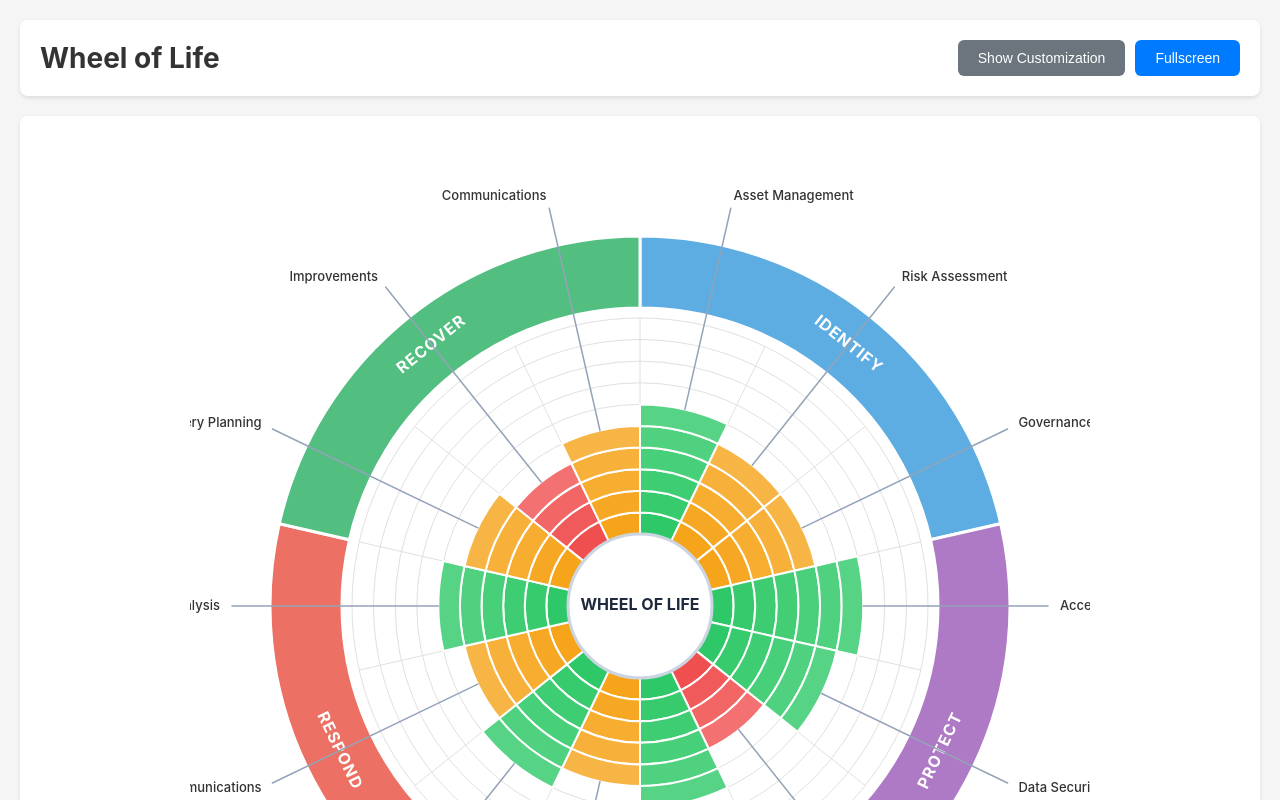
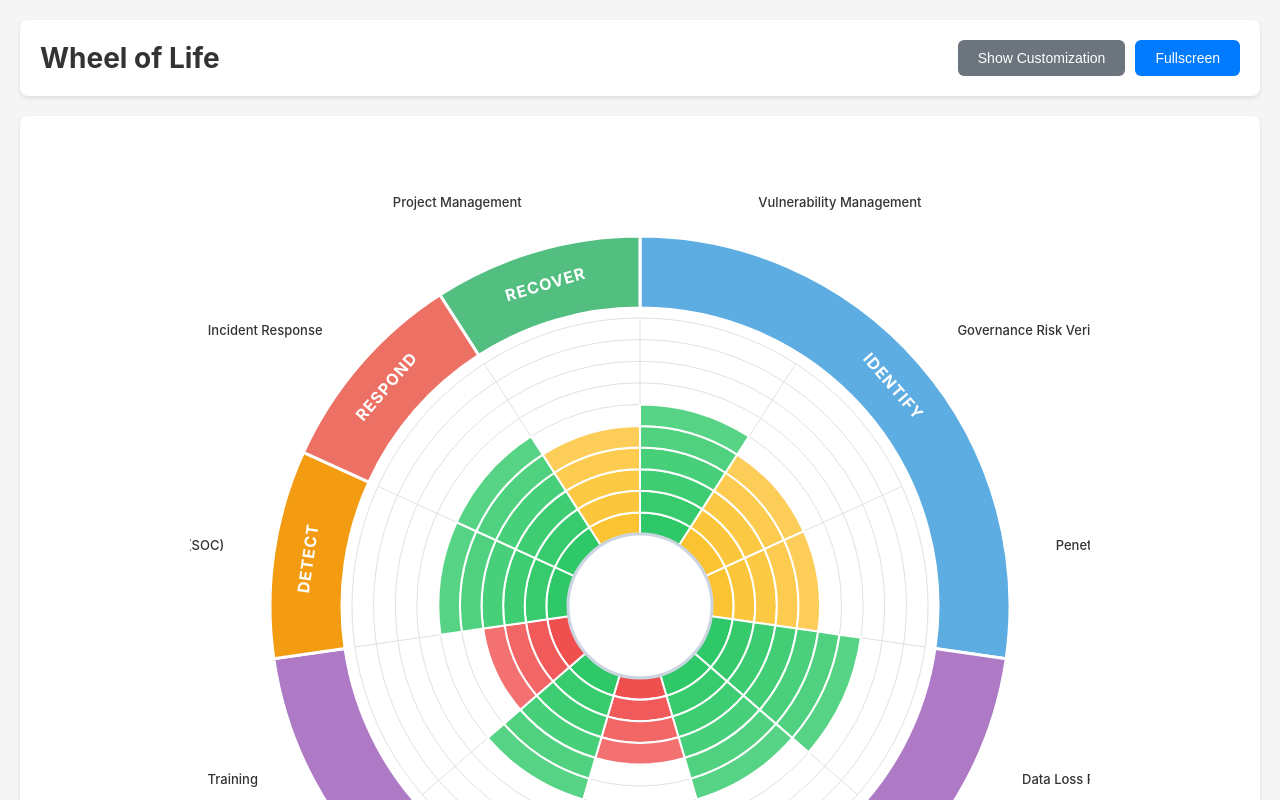
Before and after one commit to ericishere/wheel, a React (Vite) app: page / in a window 1280 px wide. Shown: the top 800 px of the page. Built offline with nearby package versions, Linux system fonts and the light colour scheme.

Commit message:
Refactor: Update categories and styling for Wheel of Life
Co-authored-by: a2818736116 <a2818736116@gmail.com>

```diff
--- a/src/App.jsx
+++ b/src/App.jsx
@@ -8,9 +8,9 @@ const defaultCategories = [
     name: "IDENTIFY",
     color: "#5DADE2",
     items: [
-      { id: 1, name: "Asset Management", rating: 6 },
-      { id: 2, name: "Risk Assessment", rating: 5 },
-      { id: 3, name: "Governance", rating: 5 }
+      { id: 1, name: "Vulnerability Management", rating: 6 },
+      { id: 2, name: "Governance Risk Verification", rating: 5 },
+      { id: 3, name: "Penetration Test", rating: 5 }
     ]
   },
   {
@@ -18,9 +18,11 @@ const defaultCategories = [
     name: "PROTECT",
     color: "#AF7AC5",
     items: [
-      { id: 4, name: "Access Control", rating: 7 },
-      { id: 5, name: "Data Security", rating: 6 },
-      { id: 6, name: "Training & Awareness", rating: 4 }
+      { id: 4, name: "Data Loss Prevention (DLP)", rating: 7 },
+      { id: 5, name: "Architecture", rating: 6 },
+      { id: 6, name: "Engineering", rating: 4 },
+      { id: 7, name: "DevSecOps", rating: 6 },
+      { id: 8, name: "Training", rating: 4 }
     ]
   },
   {
@@ -28,8 +30,7 @@ const defaultCategories = [
     name: "DETECT",
     color: "#F39C12",
     items: [
-      { id: 7, name: "Anomalies & Events", rating: 6 },
-      { id: 8, name: "Continuous Monitoring", rating: 5 }
+      { id: 9, name: "Security Operation Center (SOC)", rating: 6 }
     ]
   },
   {
@@ -37,9 +38,7 @@ const defaultCategories = [
     name: "RESPOND",
     color: "#EC7063",
     items: [
-      { id: 9, name: "Response Planning", rating: 6 },
-      { id: 10, name: "Communications", rating: 5 },
-      { id: 11, name: "Analysis", rating: 6 }
+      { id: 10, name: "Incident Response", rating: 6 }
     ]
   },
   {
@@ -47,9 +46,7 @@ const defaultCategories = [
     name: "RECOVER",
     color: "#52BE80",
     items: [
-      { id: 12, name: "Recovery Planning", rating: 5 },
-      { id: 13, name: "Improvements", rating: 4 },
-      { id: 14, name: "Communications", rating: 5 }
+      { id: 11, name: "Project Management", rating: 5 }
     ]
   }
 ];
@@ -67,9 +64,9 @@ function App() {
   const [maxScore, setMaxScore] = useState(10);
   const [lowThreshold, setLowThreshold] = useState(4);
   const [mediumThreshold, setMediumThreshold] = useState(5);
-  const [lowColor, setLowColor] = useState('#ef4444');
-  const [mediumColor, setMediumColor] = useState('#f59e0b');
-  const [highColor, setHighColor] = useState('#22c55e');
+  const [lowColor, setLowColor] = useState('#ef4444'); // red
+  const [mediumColor, setMediumColor] = useState('#fbbf24'); // yellow
+  const [highColor, setHighColor] = useState('#22c55e'); // green
   const [showCustomization, setShowCustomization] = useState(false);
   const wheelRef = useRef(null);
 
@@ -196,9 +193,9 @@ function App() {
     setMaxScore(10);
     setLowThreshold(4);
     setMediumThreshold(5);
-    setLowColor('#ef4444');
-    setMediumColor('#f59e0b');
-    setHighColor('#22c55e');
+    setLowColor('#ef4444'); // red
+    setMediumColor('#fbbf24'); // yellow
+    setHighColor('#22c55e'); // green
   };
 
   useEffect(() => {
--- a/src/WheelOfLife.jsx
+++ b/src/WheelOfLife.jsx
@@ -1,9 +1,9 @@
 import React from 'react';
 
 const defaultColorSettings = {
-  low: { max: 4, color: '#ef4444' },
-  medium: { max: 5, color: '#f59e0b' },
-  high: { color: '#22c55e' },
+  low: { max: 4, color: '#ef4444' }, // red
+  medium: { max: 5, color: '#fbbf24' }, // yellow
+  high: { color: '#22c55e' }, // green
 };
 
 const hexToRgb = (hex) => {
@@ -280,17 +280,6 @@ const WheelOfLife = ({ categories, maxScore = 10, colorSettings = defaultColorSe
       {itemAngles.map((angleData, index) => {
         const category = categories[angleData.categoryIndex];
         const item = category.items[angleData.itemIndex];
-        const rating = Math.max(0, Math.min(item.rating, maxScore));
-
-        const ringStep = (maxInnerRadius - centerRadius) / maxScore;
-        const barOuterRadius = rating > 0 ? centerRadius + ringStep * rating : centerRadius;
-        const connectorStartRadius = Math.min(barOuterRadius, maxInnerRadius);
-        const connectorEndRadius = labelRadius - 12;
-
-        const connectorStartX = center + connectorStartRadius * Math.cos(angleData.centerAngle);
-        const connectorStartY = center + connectorStartRadius * Math.sin(angleData.centerAngle);
-        const connectorEndX = center + connectorEndRadius * Math.cos(angleData.centerAngle);
-        const connectorEndY = center + connectorEndRadius * Math.sin(angleData.centerAngle);
 
         const labelX = center + labelRadius * Math.cos(angleData.centerAngle);
         const labelY = center + labelRadius * Math.sin(angleData.centerAngle);
@@ -307,15 +296,6 @@ const WheelOfLife = ({ categories, maxScore = 10, colorSettings = defaultColorSe
 
         return (
           <g key={`item-label-${index}`}>
-            <line
-              x1={connectorStartX}
-              y1={connectorStartY}
-              x2={connectorEndX}
-              y2={connectorEndY}
-              stroke="#94a3b8"
-              strokeWidth="1.5"
-              strokeLinecap="round"
-            />
             <text
               x={labelX}
               y={labelY}
@@ -332,20 +312,8 @@ const WheelOfLife = ({ categories, maxScore = 10, colorSettings = defaultColorSe
         );
       })}
 
-      {/* Center circle with label */}
+      {/* Center circle */}
       <circle cx={center} cy={center} r={centerRadius} fill="#ffffff" stroke="#cbd5e1" strokeWidth="3" />
-      <text
-        x={center}
-        y={center}
-        textAnchor="middle"
-        dominantBaseline="middle"
-        fill="#1e293b"
-        fontSize="16"
-        fontWeight="700"
-        style={{ userSelect: 'none' }}
-      >
-        WHEEL OF LIFE
-      </text>
     </svg>
   );
 };
```
